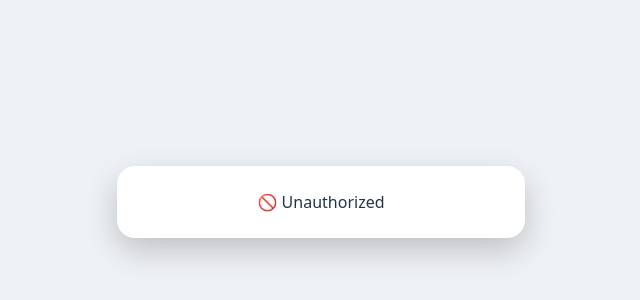
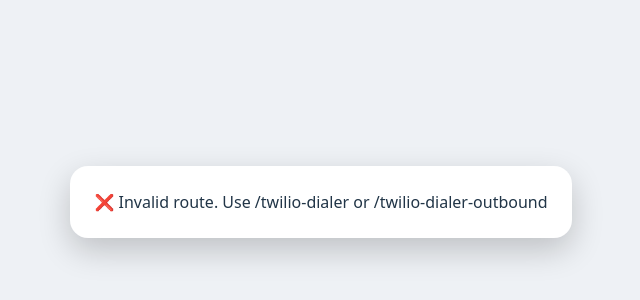
Before and after one commit to rekksu/twilio-dialer, a React (Vite) app: page / in a window 1280 px wide. Shown: the part 198-498 px from the top of the page, without its empty margins (319-959 px from the left). Built offline with nearby package versions, Linux system fonts and the light colour scheme.

Commit message:
stable 17.0

```diff
--- a/src/App.jsx
+++ b/src/App.jsx
@@ -19,14 +19,17 @@ export default function OrbitPhone() {
   const [authorized, setAuthorized] = useState(false);
   const [authChecked, setAuthChecked] = useState(false);
 
+  // --- Detect route type from pathname
+  const pathname = window.location.pathname;
+  const isInboundRoute = pathname.includes("/twilio-dialer");
+  const isOutboundRoute = pathname.includes("/twilio-dialer-outbound");
+
   // --- Read URL params
   const params = new URLSearchParams(window.location.search);
   const agentId = params.get("agentId");
   const accessKey = params.get("accessKey");
   const fromNumber = params.get("from");
   const toNumber = params.get("to");
-
-  const isOutbound = fromNumber && toNumber;
 
   // --- Verify access
   useEffect(() => {
@@ -51,9 +54,9 @@ export default function OrbitPhone() {
       }
     };
     verify();
-  }, []);
+  }, [accessKey]);
 
-  // --- Enable audio + init Twilio Device (BOTH inbound and outbound)
+  // --- Enable audio + init Twilio Device
   const enableAudio = async () => {
     if (!agentId) return setStatus("❌ No agentId provided");
 
@@ -86,15 +89,24 @@ export default function OrbitPhone() {
         setInCall(false);
         setMicMuted(false);
         callRef.current = null;
-        setStatus("✅ Ready");
+
+        // 🔥 Auto-close tab after outbound call ends
+        if (isOutboundRoute) {
+          setStatus("✅ Call ended. Closing...");
+          setTimeout(() => {
+            window.close();
+          }, 1000);
+        } else {
+          setStatus("✅ Ready");
+        }
       });
     });
 
     await device.register();
     setStatus("✅ Ready");
 
-    // --- If outbound mode, auto-initiate call
-    if (isOutbound) {
+    // --- If outbound route, auto-initiate call
+    if (isOutboundRoute) {
       makeOutbound();
     }
   };
@@ -103,6 +115,11 @@ export default function OrbitPhone() {
   const makeOutbound = async () => {
     if (!deviceRef.current) {
       setStatus("❌ Device not ready");
+      return;
+    }
+
+    if (!fromNumber || !toNumber) {
+      setStatus("❌ Missing from/to number for outbound call");
       return;
     }
 
@@ -139,6 +156,13 @@ export default function OrbitPhone() {
       setIncoming(false);
       setInCall(false);
       setStatus("❌ Call rejected");
+
+      // 🔥 Auto-close tab after rejecting outbound call
+      if (isOutboundRoute) {
+        setTimeout(() => {
+          window.close();
+        }, 1000);
+      }
     }
   };
 
@@ -147,7 +171,7 @@ export default function OrbitPhone() {
       callRef.current.disconnect();
       setInCall(false);
       setMicMuted(false);
-      setStatus("✅ Ready");
+      // Status will be set in the disconnect handler
     }
   };
 
@@ -157,8 +181,18 @@ export default function OrbitPhone() {
     setMicMuted(!micMuted);
   };
 
+  // --- Route validation
+  if (!isInboundRoute && !isOutboundRoute) {
+    return <Screen text="❌ Invalid route. Use /twilio-dialer or /twilio-dialer-outbound" />;
+  }
+
   if (!authChecked) return <Screen text="🔐 Verifying access…" />;
   if (!authorized) return <Screen text="🚫 Unauthorized" />;
+
+  // --- Outbound route validation
+  if (isOutboundRoute && (!fromNumber || !toNumber)) {
+    return <Screen text="❌ Outbound route requires 'from' and 'to' parameters" />;
+  }
 
   return (
     <div style={ui.page}>
@@ -166,7 +200,7 @@ export default function OrbitPhone() {
         <div style={ui.modal}>
           <div style={ui.modalCard}>
             <h3>Enable Audio</h3>
-            <p>Allow microphone access to {isOutbound ? "make" : "receive"} calls.</p>
+            <p>Allow microphone access to {isOutboundRoute ? "make" : "receive"} calls.</p>
             <button style={ui.primary} onClick={enableAudio}>Enable</button>
           </div>
         </div>
@@ -174,6 +208,9 @@ export default function OrbitPhone() {
 
       <div style={ui.phone}>
         <h2>📞 Orbit Virtual Phone</h2>
+        <div style={ui.badge}>
+          {isOutboundRoute ? "🔵 Outbound Mode" : "🟢 Inbound Mode"}
+        </div>
         <div style={ui.status}>{status}</div>
 
         {incoming && (
@@ -197,17 +234,92 @@ export default function OrbitPhone() {
 }
 
 // --- Reusable screen component
-const Screen = ({ text }) => <div style={{ ...ui.page, textAlign: "center" }}><div style={ui.phone}>{text}</div></div>;
+const Screen = ({ text }) => (
+  <div style={{ ...ui.page, textAlign: "center" }}>
+    <div style={ui.phone}>{text}</div>
+  </div>
+);
 
-// --- UI Styles (same as before)
+// --- UI Styles
 const ui = {
-  page: { height: "100vh", width: "100vw", display: "flex", justifyContent: "center", alignItems: "center", background: "#eef1f5" },
-  phone: { minWidth: 360, maxWidth: "90%", background: "#fff", padding: 24, borderRadius: 18, boxShadow: "0 12px 32px rgba(0,0,0,.2)", textAlign: "center", display: "flex", flexDirection: "column", alignItems: "center", gap: 12 },
-  status: { margin: "10px 0", fontWeight: "bold" },
-  row: { display: "flex", gap: 12, justifyContent: "center", width: "100%" },
-  modal: { position: "fixed", inset: 0, background: "rgba(0,0,0,.5)", display: "flex", alignItems: "center", justifyContent: "center", zIndex: 10 },
-  modalCard: { background: "#fff", padding: 30, borderRadius: 14, textAlign: "center" },
-  primary: { padding: "10px 20px", background: "#1976d2", color: "#fff", border: "none", borderRadius: 8, cursor: "pointer" },
-  accept: { background: "#2e7d32", color: "#fff", padding: 12, borderRadius: 10, border: "none", minWidth: 100, cursor: "pointer" },
-  reject: { background: "#d32f2f", color: "#fff", padding: 12, borderRadius: 10, border: "none", minWidth: 100, cursor: "pointer" },
+  page: {
+    height: "100vh",
+    width: "100vw",
+    display: "flex",
+    justifyContent: "center",
+    alignItems: "center",
+    background: "#eef1f5"
+  },
+  phone: {
+    minWidth: 360,
+    maxWidth: "90%",
+    background: "#fff",
+    padding: 24,
+    borderRadius: 18,
+    boxShadow: "0 12px 32px rgba(0,0,0,.2)",
+    textAlign: "center",
+    display: "flex",
+    flexDirection: "column",
+    alignItems: "center",
+    gap: 12
+  },
+  badge: {
+    padding: "6px 12px",
+    borderRadius: 20,
+    fontSize: 12,
+    fontWeight: "bold",
+    background: "#e3f2fd",
+    color: "#1976d2",
+  },
+  status: {
+    margin: "10px 0",
+    fontWeight: "bold"
+  },
+  row: {
+    display: "flex",
+    gap: 12,
+    justifyContent: "center",
+    width: "100%"
+  },
+  modal: {
+    position: "fixed",
+    inset: 0,
+    background: "rgba(0,0,0,.5)",
+    display: "flex",
+    alignItems: "center",
+    justifyContent: "center",
+    zIndex: 10
+  },
+  modalCard: {
+    background: "#fff",
+    padding: 30,
+    borderRadius: 14,
+    textAlign: "center"
+  },
+  primary: {
+    padding: "10px 20px",
+    background: "#1976d2",
+    color: "#fff",
+    border: "none",
+    borderRadius: 8,
+    cursor: "pointer"
+  },
+  accept: {
+    background: "#2e7d32",
+    color: "#fff",
+    padding: 12,
+    borderRadius: 10,
+    border: "none",
+    minWidth: 100,
+    cursor: "pointer"
+  },
+  reject: {
+    background: "#d32f2f",
+    color: "#fff",
+    padding: 12,
+    borderRadius: 10,
+    border: "none",
+    minWidth: 100,
+    cursor: "pointer"
+  },
 };
```
